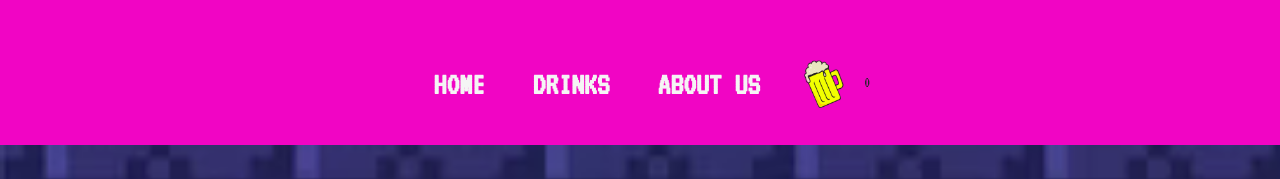
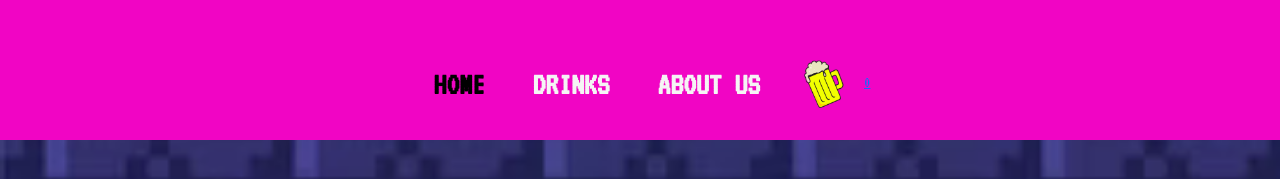
Before and after one commit to candeBrassesco/DrunkGuy, a React (Vite) app: page / in a window 1280 px wide. Shown: the part 263-442 px from the top of the page. Built offline with nearby package versions, Linux system fonts and the light colour scheme.

Commit message:
Efecto de cambio de color al presionar un link del navbar

```diff
--- a/src/components/Navbar/Navbar.css
+++ b/src/components/Navbar/Navbar.css
@@ -13,19 +13,28 @@
     padding: 1rem;
 }
 
-.navbarNav li {
+.linkActivado {
+    text-decoration: none;
     background-position: 0% 100%;
     background-size: 0% 2px;
     padding: 1.5rem;
     line-height: 2rem;
+    color: black;
+    background-color: #F105C4 ;
+    font-size: 2rem;
+    font-weight: 600;
+    text-transform: uppercase;
 }
 
-.navbarNav button {
+.linkDesactivado {
+    text-decoration: none;
+    background-position: 0% 100%;
+    background-size: 0% 2px;
+    padding: 1.5rem;
+    line-height: 2rem;
     color: whitesmoke;
     background-color: #F105C4 ;
     font-size: 2rem;
     font-weight: 600;
-    border-style: none;
     text-transform: uppercase;
-
 }
--- a/src/components/Navbar/Navbar.jsx
+++ b/src/components/Navbar/Navbar.jsx
@@ -1,4 +1,4 @@
-import { Link } from 'react-router-dom'
+import { Link, NavLink } from 'react-router-dom'
 import logo from './assets/logo.png'
 import CartWidget from '../CartWidget/CartWidget'
 import './Navbar.css'
@@ -16,10 +16,18 @@ const Navbar = () => {
                 </button>
                 <div className="collapse navbar-collapse" id="navbarSupportedContent">
                     <ul id="listaDeLinks" className="navbar-nav mx-auto mb-2 mb-lg-0">
-                       <li><button>Home</button></li>
-                       <li><button>Drinks</button></li>
-                       <li><button>About Us</button></li>
-                       <CartWidget />
+                       <NavLink className={({isActive}) => isActive ? "linkActivado" : "linkDesactivado"} to='/'>
+                          <li>Home</li>
+                       </NavLink>
+                       <NavLink className={({isActive}) => isActive ? "linkActivado" : "linkDesactivado"} to='/detail/:pid:1'>
+                          <li>Drinks</li>
+                       </NavLink>
+                       <NavLink className={({isActive}) => isActive ? "linkActivado" : "linkDesactivado"} to='/detail/:pid:2'>
+                          <li>About Us</li>
+                       </NavLink>
+                       <NavLink to='/'>
+                          <CartWidget />
+                       </NavLink>
                     </ul>
                 </div>
             </div>
```
